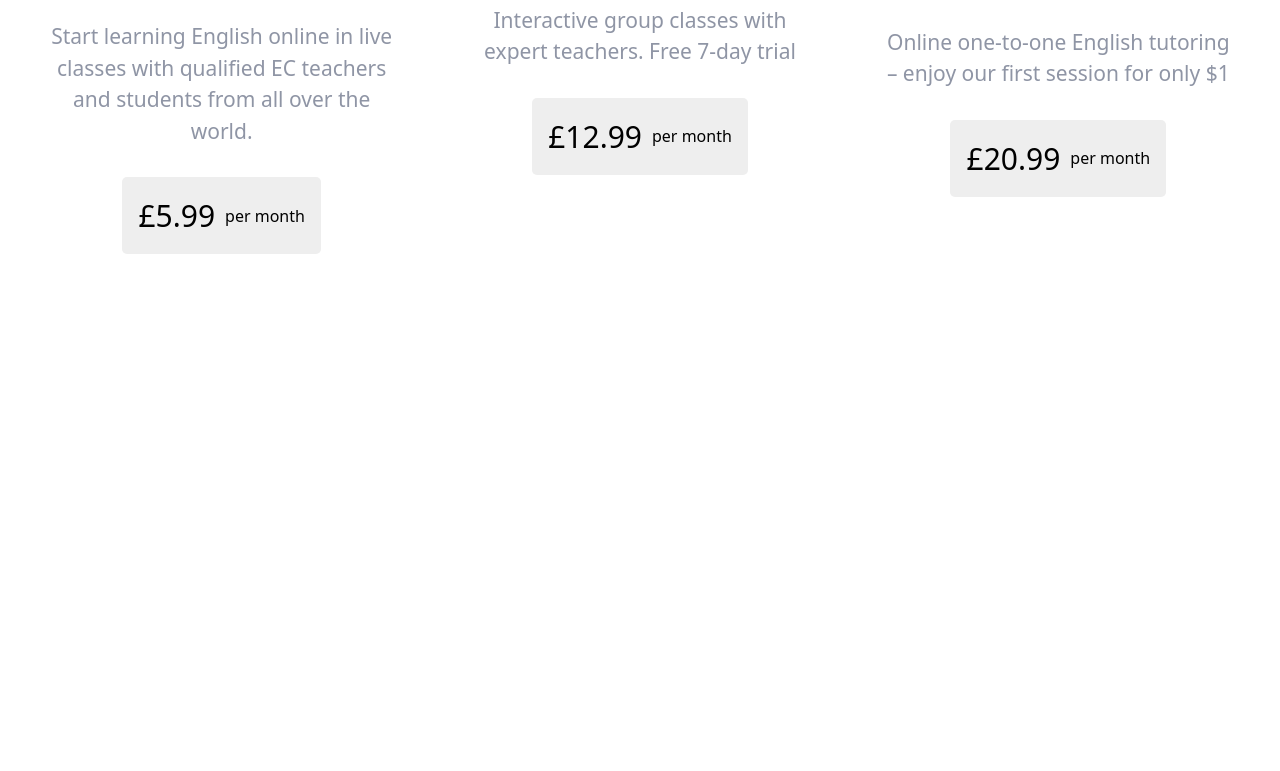
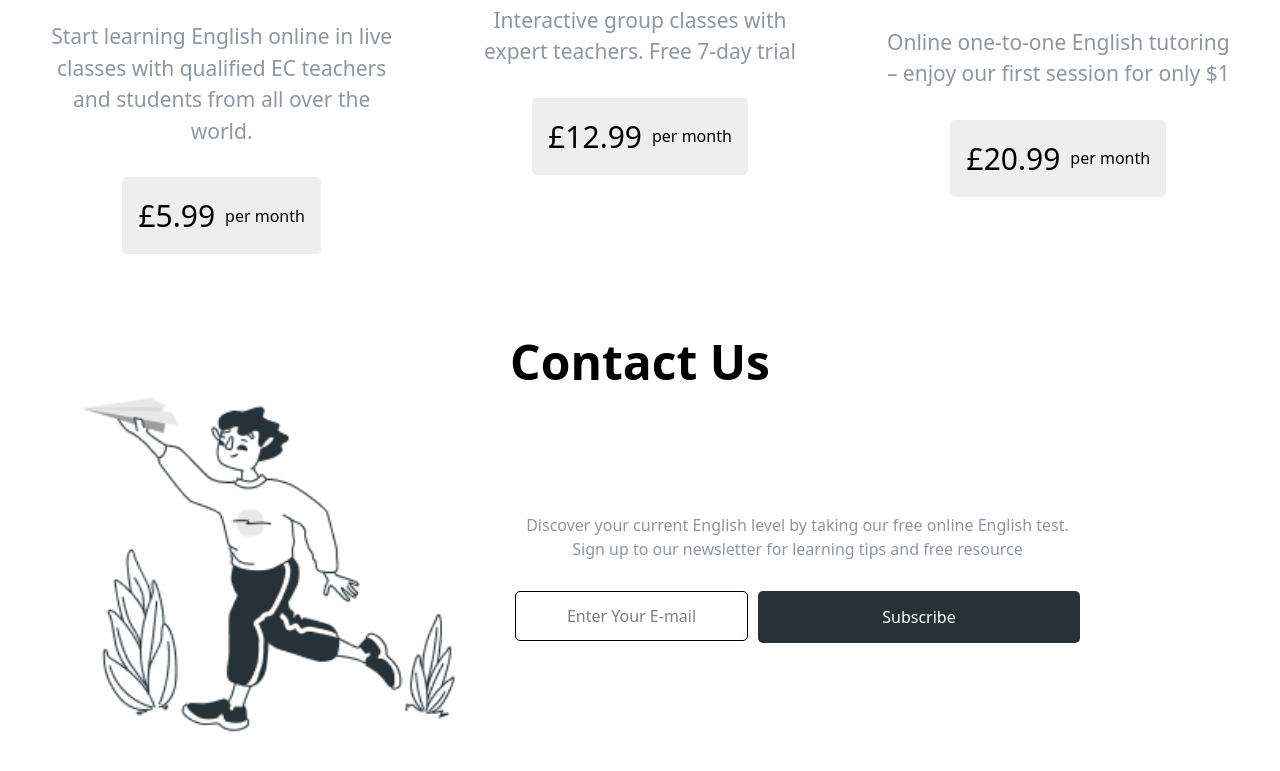
Before and after one commit to muhammadnazarov1724-cell/Britlex, a website: page index.html in a window 1280 px wide. Shown: the part 3027-3798 px from the top of the page. Before the commit the page ends 3351 px from the top, so only its background shows below. Drawn offline with Linux system fonts and the light colour scheme.

Commit message:
main section5

```diff
--- a/index.html
+++ b/index.html
@@ -194,14 +194,22 @@
           </div>
         </div>
       </section>
-      <section class="px-[30px] md:px-[50px] max-w-[1280px] m-auto my-[70px]">
-        <p class="font-bold text-[22px] text-center md:text-[30px] lg:text-[48px]">Pricing</p>
-        <div class="my-[40px] flex flex-col gap-[75px] md:flex-row md:items-center">
+      <section class="px-[30px] md:px-[50px] max-w-[1280px] m-auto my-[70px] ">
+        <p
+          class="font-bold text-[22px] text-center md:text-[30px] lg:text-[48px]"
+        >
+          Pricing
+        </p>
+        <div
+          class="my-[40px] flex flex-col gap-[75px] md:flex-row md:items-center"
+        >
           <div class="flex flex-col gap-[30px] items-center md:w-[33%]">
             <div>
               <img src="./images/Online test-bro 1.png" alt="" />
             </div>
-            <p class="font-bold text-[19px] lg:text-[30px] md:text-[24px]">Self-study online course</p>
+            <p class="font-bold text-[19px] lg:text-[30px] md:text-[24px]">
+              Self-study online course
+            </p>
             <p class="text-[#8F95A5] text-[14px] text-center lg:text-[21px]">
               Start learning English online in live classes with qualified EC
               teachers and students from all over the world.
@@ -217,7 +225,9 @@
             <div>
               <img src="./images/Lesson-bro 1.png" alt="" />
             </div>
-            <p class="font-bold text-[19px] lg:text-[30px] md:text-[24px]">Live online classes</p>
+            <p class="font-bold text-[19px] lg:text-[30px] md:text-[24px]">
+              Live online classes
+            </p>
             <p class="text-[#8F95A5] text-[14px] text-center lg:text-[21px]">
               Interactive group classes with expert teachers. Free 7-day trial
             </p>
@@ -232,7 +242,9 @@
             <div>
               <img src="./images/Webinar-bro 2.png" alt="" />
             </div>
-            <p class="font-bold text-[19px] lg:text-[30px] md:text-[24px]">Personal Tuition</p>
+            <p class="font-bold text-[19px] lg:text-[30px] md:text-[24px]">
+              Personal Tuition
+            </p>
             <p class="text-[#8F95A5] text-[14px] text-center lg:text-[21px]">
               Online one-to-one English tutoring – enjoy our first session for
               only $1
@@ -246,6 +258,26 @@
           </div>
         </div>
       </section>
+      <section class="px-5 my-18 sm:px-[75px]">
+        <p class="font-bold text-[24px] text-center sm:text-[30px] md:text-[36px] lg:text-[48px]">Contact Us</p>
+        <div class="my-[40px] flex flex-col gap-[40px] items-center md:flex-row lg:max-w-[1280px] lg:m-auto">
+          <div>
+            <img class="sm:w-[400px]" src="./images/Ресурс 1 1.png" alt="" />
+          </div>
+          <div class="md:w-[50%] md:flex md:flex-col md:gap-[30px]">
+
+          <p class="text-[#8F95A5] text-[15px] text-center sm:text-[16px]">
+            Discover your current English level by taking our free online
+            English test. Sign up to our newsletter for learning tips and free
+            resource
+          </p>
+          <div class="flex flex-col gap-[10px] sm:flex-row">
+            <input  class="h-[50px] border text-center flex items-center w-[100%] rounded-[5px] sm:w-[350px]" type="email" placeholder="Enter Your E-mail">
+            <button class="bg-[#263238] py-[14px] w-[100%] font-[500] text-white rounded-[5px]">Subscribe</button>
+          </div>
+          </div>
+        </div>
+      </section>
     </main>
   </body>
 </html>
```
Also changed, not shown: images/Ресурс 1 1.png (added), src/output.css.
